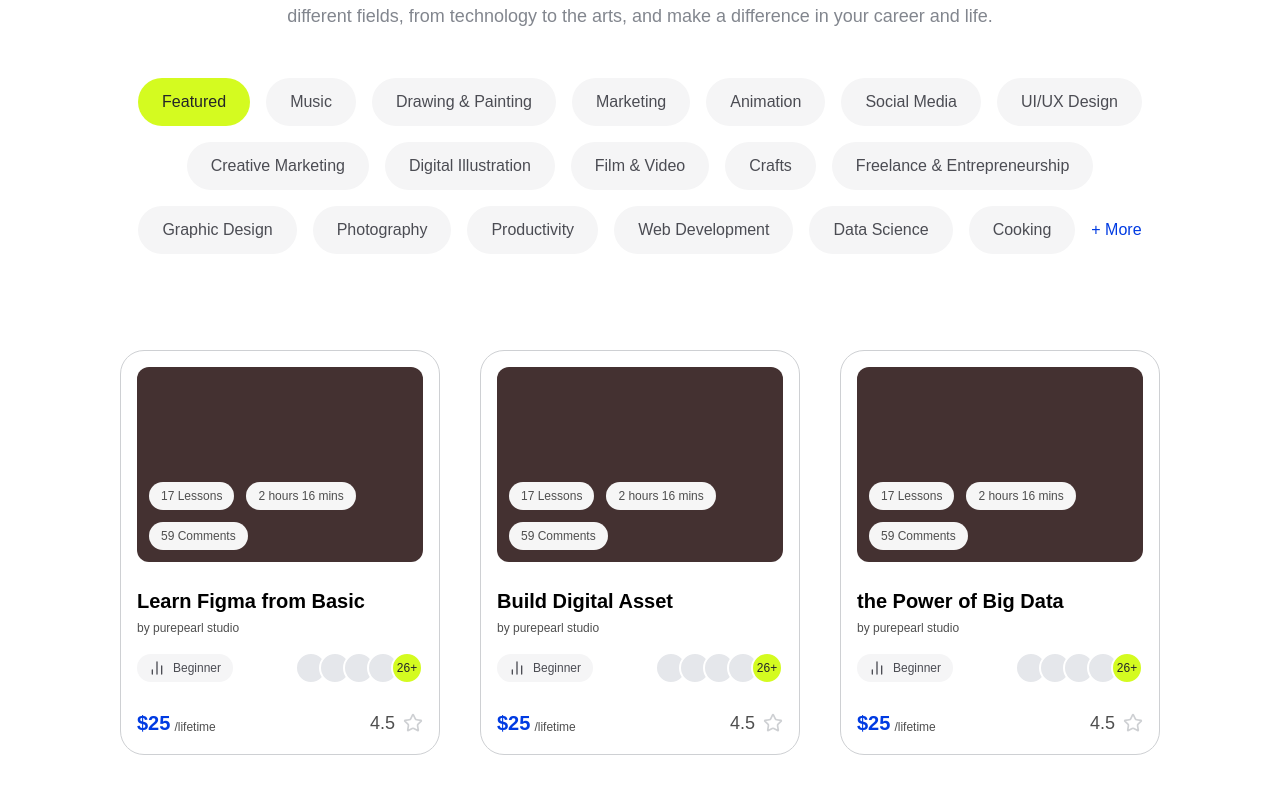
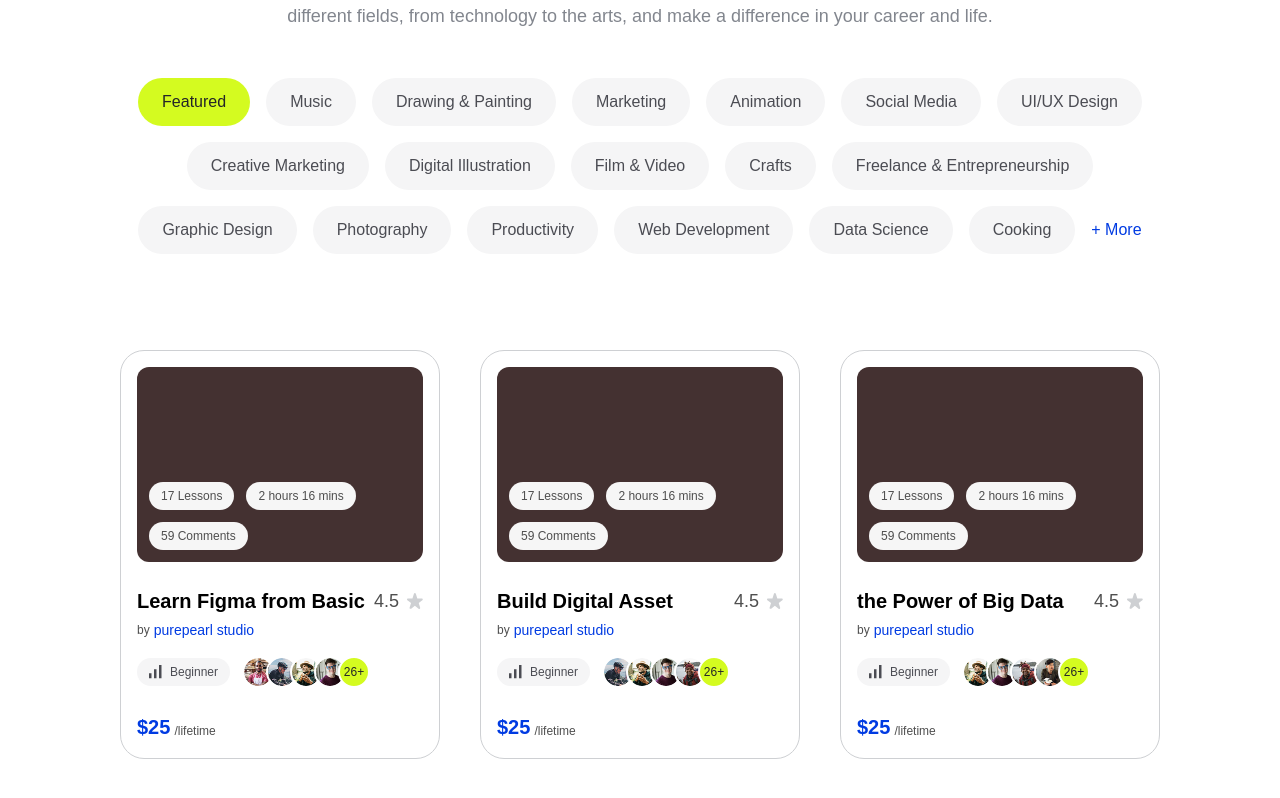
Before and after one commit to Ashfatul/doin-assignement, a Next.js app: page / in a window 1280 px wide. Shown: the part 1398-2196 px from the top of the page. Built offline with nearby package versions, Linux system fonts and the light colour scheme; a web font is replaced by a local one.

Commit message:
Refactor Courses and Partners components for improved readability and structure

```diff
--- a/components/sections/Courses.tsx
+++ b/components/sections/Courses.tsx
@@ -1,46 +1,62 @@
-import { BarChart2, Star } from 'lucide-react';
-import Link from 'next/link';
+import Link from "next/link";
 
 const TABS = [
-  'Featured', 'Music', 'Drawing & Painting', 'Marketing', 'Animation', 'Social Media', 'UI/UX Design', 'Creative Marketing', 'Digital Illustration', 'Film & Video', 'Crafts', 'Freelance & Entrepreneurship', 'Graphic Design', 'Photography', 'Productivity', 'Web Development', 'Data Science', 'Cooking'
+   "Featured",
+   "Music",
+   "Drawing & Painting",
+   "Marketing",
+   "Animation",
+   "Social Media",
+   "UI/UX Design",
+   "Creative Marketing",
+   "Digital Illustration",
+   "Film & Video",
+   "Crafts",
+   "Freelance & Entrepreneurship",
+   "Graphic Design",
+   "Photography",
+   "Productivity",
+   "Web Development",
+   "Data Science",
+   "Cooking",
 ];
 
 const COURSES = [
    {
       id: 1,
-    title: 'Learn Figma from Basic',
-    author: 'by purepearl studio',
-    price: '$25',
-    rating: '4.5',
-    lessons: '17 Lessons',
-    duration: '2 hours 16 mins',
-    comments: '59 Comments',
-    level: 'Beginner',
-    students: '26+',
+      title: "Learn Figma from Basic",
+      author: "purepearl studio",
+      price: "$25",
+      rating: "4.5",
+      lessons: "17 Lessons",
+      duration: "2 hours 16 mins",
+      comments: "59 Comments",
+      level: "Beginner",
+      students: "26+",
    },
    {
       id: 2,
-    title: 'Build Digital Asset',
-    author: 'by purepearl studio',
-    price: '$25',
-    rating: '4.5',
-    lessons: '17 Lessons',
-    duration: '2 hours 16 mins',
-    comments: '59 Comments',
-    level: 'Beginner',
-    students: '26+',
+      title: "Build Digital Asset",
+      author: "purepearl studio",
+      price: "$25",
+      rating: "4.5",
+      lessons: "17 Lessons",
+      duration: "2 hours 16 mins",
+      comments: "59 Comments",
+      level: "Beginner",
+      students: "26+",
    },
    {
       id: 3,
-    title: 'the Power of Big Data',
-    author: 'by purepearl studio',
-    price: '$25',
-    rating: '4.5',
-    lessons: '17 Lessons',
-    duration: '2 hours 16 mins',
-    comments: '59 Comments',
-    level: 'Beginner',
-    students: '26+',
+      title: "the Power of Big Data",
+      author: "purepearl studio",
+      price: "$25",
+      rating: "4.5",
+      lessons: "17 Lessons",
+      duration: "2 hours 16 mins",
+      comments: "59 Comments",
+      level: "Beginner",
+      students: "26+",
    },
 ];
 
@@ -48,14 +64,16 @@ export default function Courses() {
    return (
       <section className="w-full py-12 md:py-24 bg-white">
          <div className="max-w-[1440px] mx-auto px-6 md:px-10 lg:px-[120px] flex flex-col gap-12">
-
             {/* Heading */}
             <div className="flex flex-col items-center text-center gap-4 max-w-[917px] mx-auto">
                <h2 className="font-heading font-semibold text-4xl md:text-[44px] text-text-main leading-tight">
                   Discover Your Passion, Build Your Skills
                </h2>
                <p className="font-sans font-normal text-lg text-text-muted">
-            At Bytespace Courses, we bring you closer to life-changing knowledge. Explore a variety of courses across different fields, from technology to the arts, and make a difference in your career and life.
+                  At Bytespace Courses, we bring you closer to life-changing
+                  knowledge. Explore a variety of courses across different
+                  fields, from technology to the arts, and make a difference in
+                  your career and life.
                </p>
             </div>
 
@@ -66,8 +84,8 @@ export default function Courses() {
                      key={idx}
                      className={`flex-shrink-0 px-6 py-3 rounded-full font-sans font-medium text-base transition-colors ${
                         idx === 0
-                  ? 'bg-secondary text-text-dark'
-                  : 'bg-background-alt text-[#4b4c53] hover:bg-gray-200'
+                           ? "bg-secondary text-text-dark"
+                           : "bg-background-alt text-[#4b4c53] hover:bg-gray-200"
                      }`}
                   >
                      {tab}
@@ -82,8 +100,10 @@ export default function Courses() {
             {/* Course Grid */}
             <div className="grid grid-cols-1 md:grid-cols-2 lg:grid-cols-3 gap-10 mt-8">
                {COURSES.map((course) => (
-            <div key={course.id} className="flex flex-col bg-white border border-border-light rounded-[24px] p-4 gap-4 hover:shadow-xl transition-shadow cursor-pointer group">
-
+                  <div
+                     key={course.id}
+                     className="flex flex-col bg-white border border-border-light rounded-[24px] p-4 gap-4 hover:shadow-xl transition-shadow cursor-pointer group"
+                  >
                      {/* Thumbnail Placeholder */}
                      <div className="w-full h-[195px] bg-[#443131] rounded-xl flex items-end p-3 relative overflow-hidden group-hover:opacity-90 transition-opacity">
                         {/* Overlay stats */}
@@ -102,24 +122,73 @@ export default function Courses() {
 
                      {/* Course Info */}
                      <div className="flex flex-col gap-4 mt-2">
-
                         {/* Title & Author */}
                         <div className="flex flex-col gap-1">
-                  <h3 className="font-heading font-semibold text-[20px] text-black line-clamp-1">{course.title}</h3>
-                  <span className="font-sans font-normal text-xs text-text-gray">{course.author}</span>
+                           <div className="flex justify-between">
+                              <h3 className="font-heading font-semibold text-[20px] text-black line-clamp-1">
+                                 {course.title}
+                              </h3>
+                              <div className="flex items-center gap-2">
+                                 <span className="font-sans font-normal text-lg text-text-gray">
+                                    {course.rating}
+                                 </span>
+                                 <svg
+                                    width="16"
+                                    height="16"
+                                    viewBox="0 0 16 16"
+                                    fill="none"
+                                    xmlns="http://www.w3.org/2000/svg"
+                                 >
+                                    <path
+                                       d="M10.3096 5.5525L8.8396 0.7125C8.5496 -0.2375 7.2096 -0.2375 6.9296 0.7125L5.4496 5.5525H0.999597C0.0295973 5.5525 -0.370403 6.8025 0.419597 7.3625L4.0596 9.9625L2.6296 14.5725C2.3396 15.5025 3.4196 16.2525 4.1896 15.6625L7.8796 12.8625L11.5696 15.6725C12.3396 16.2625 13.4196 15.5125 13.1296 14.5825L11.6996 9.9725L15.3396 7.3725C16.1296 6.8025 15.7296 5.5625 14.7596 5.5625H10.3096V5.5525Z"
+                                       fill="#CED0D3"
+                                    />
+                                 </svg>
+                              </div>
+                           </div>
+                           <div className="flex items-center gap-1">
+                            <span className="font-sans font-normal text-xs text-text-gray">
+                              by
+                           </span>
+                           <span className="font-sans font-medium text-sm text-primary">
+                              {course.author}
+                           </span>
+                           </div>
                         </div>
 
                         {/* Level & Avatars */}
-                <div className="flex items-center justify-between">
+                        <div className="flex items-center justify-start gap-3">
                            <div className="flex items-center gap-2 px-3 py-1.5 bg-background-alt rounded-full">
-                    <BarChart2 className="w-4 h-4 text-[#4b4c53]" />
-                    <span className="font-sans font-medium text-xs text-[#4b4c53]">{course.level}</span>
+                              <svg
+                                 width="13"
+                                 height="14"
+                                 viewBox="0 0 13 14"
+                                 fill="none"
+                                 xmlns="http://www.w3.org/2000/svg"
+                              >
+                                 <path
+                                    d="M10 0H12.5V13.3333H10V0ZM0 8.33333H2.5V13.3333H0V8.33333ZM5 4.16667H7.5V13.3333H5V4.16667Z"
+                                    fill="#4B4C53"
+                                 />
+                              </svg>
+
+                              <span className="font-sans font-medium text-xs text-[#4b4c53]">
+                                 {course.level}
+                              </span>
                            </div>
 
                            <div className="flex -space-x-2">
-                    {[1,2,3,4].map(i => (
-                      <div key={i} className="w-8 h-8 rounded-full bg-gray-200 border-2 border-white" />
-                    ))}
+                              {[1, 2, 3, 4].map((i) => {
+                                 const imageIndex = ((course.id + i) % 7) + 1;
+                                 return (
+                                    <img
+                                       key={i}
+                                       src={`/images/users/${imageIndex}.png`}
+                                       alt="Student"
+                                       className="w-8 h-8 rounded-full border-2 border-white object-cover"
+                                    />
+                                 );
+                              })}
                               <div className="w-8 h-8 rounded-full bg-secondary border-2 border-white flex items-center justify-center font-sans font-medium text-xs text-text-dark z-10">
                                  {course.students}
                               </div>
@@ -129,21 +198,18 @@ export default function Courses() {
                         {/* Footer: Price & Rating */}
                         <div className="flex items-center justify-between mt-2">
                            <div className="flex items-end gap-1">
-                    <span className="font-heading font-semibold text-[20px] text-primary">{course.price}</span>
-                    <span className="font-sans font-normal text-xs text-text-gray pb-[3px]">/lifetime</span>
-                  </div>
-
-                  <div className="flex items-center gap-2">
-                    <span className="font-sans font-normal text-lg text-text-gray">{course.rating}</span>
-                    <Star className="w-5 h-5 text-border-light fill-transparent" />
+                              <span className="font-heading font-semibold text-[20px] text-primary">
+                                 {course.price}
+                              </span>
+                              <span className="font-sans font-normal text-xs text-text-gray pb-[3px]">
+                                 /lifetime
+                              </span>
                            </div>
                         </div>
-
                      </div>
                   </div>
                ))}
             </div>
-
          </div>
       </section>
    );
--- a/components/sections/Partners.tsx
+++ b/components/sections/Partners.tsx
@@ -29,7 +29,7 @@ export default function Partners() {
         >
           {/* We duplicate the array to create a seamless loop */}
           {[...PARTNERS, ...PARTNERS, ...PARTNERS].map((src, idx) => (
-            <div key={idx} className="flex items-center justify-center h-10 w-[150px] bg-gray-200/50 rounded-lg animate-pulse" title="Replace with actual partner logo">
+            <div key={idx} className="flex items-center justify-center h-10 w-[150px]" title="Replace with actual partner logo">
               {/* Fallback box shown until images are provided by user */}
               <img
                 src={src}
```
Lines whose indentation alone changed are shown as unchanged.
